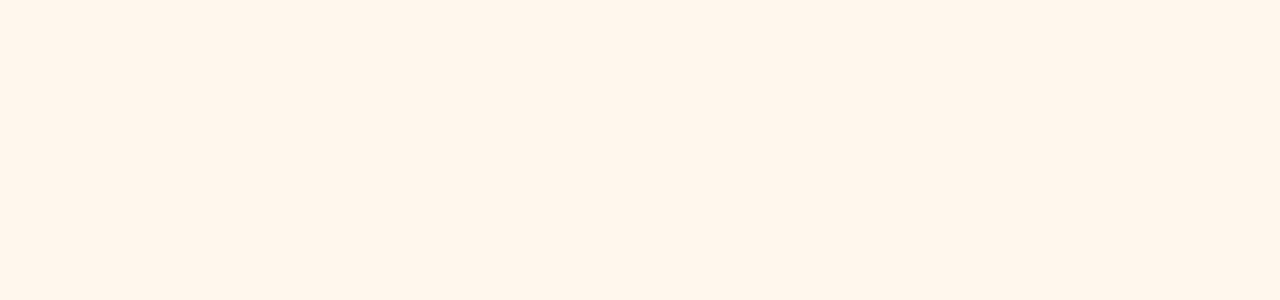
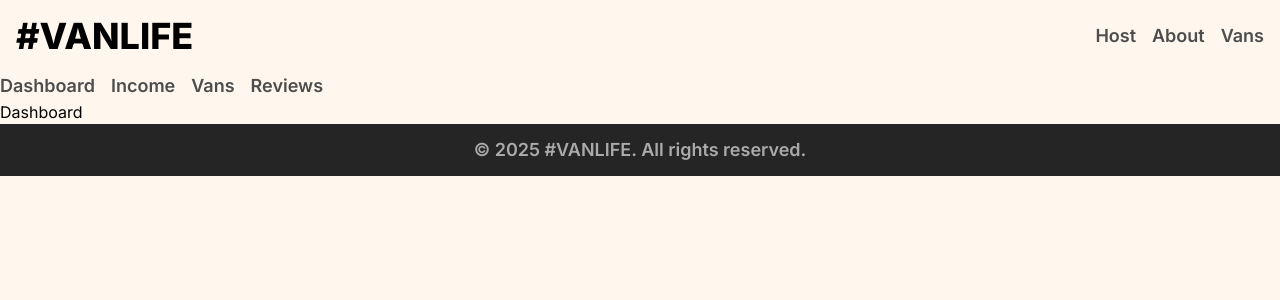
Before and after one commit to Lil-Code30/van-life, a React (Vite) app: page /host in a window 1280 px wide. Before the commit this address had no page. Shown: the top 300 px of the page. Built offline with nearby package versions, Linux system fonts and the light colour scheme; what miragejs would draw is missing.

Commit message:
applying relative paths for the navigation

```diff
--- a/src/App.jsx
+++ b/src/App.jsx
@@ -3,11 +3,15 @@ import { BrowserRouter, Route, Routes } from "react-router-dom";
 import Header from "./components/Header";
 import Footer from "./components/Footer";
 import Layout from "./components/Layout";
+import HostLayout from "./components/HostLayout";
 
 import Home from "./pages/Home";
 import About from "./pages/About";
-import Vans from "./pages/Vans";
-import VanDetail from "./pages/VanDetail";
+import Vans from "./pages/Vans/Vans";
+import VanDetail from "./pages/Vans/VanDetail";
+import Dashboard from "./pages/Host/Dashboard";
+import Income from "./pages/Host/Income";
+import Reviews from "./pages/Host/Reviews";
 
 import "./server";
 
@@ -15,11 +19,16 @@ function App() {
   return (
     <BrowserRouter>
       <Routes>
-        <Route element={<Layout />}>
-          <Route path="/" element={<Home />} />
-          <Route path="/about" element={<About />} />
-          <Route path="/vans" element={<Vans />} />
-          <Route path="/vans/:id" element={<VanDetail />} />
+        <Route path="/" element={<Layout />}>
+          <Route index element={<Home />} />
+          <Route path="about" element={<About />} />
+          <Route path="vans" element={<Vans />} />
+          <Route path="vans/:id" element={<VanDetail />} />
+          <Route path="host" element={<HostLayout />}>
+            <Route index element={<Dashboard />} />
+            <Route path="income" element={<Income />} />
+            <Route path="reviews" element={<Reviews />} />
+          </Route>
         </Route>
       </Routes>
     </BrowserRouter>
--- a/src/components/Header.jsx
+++ b/src/components/Header.jsx
@@ -10,6 +10,9 @@ export default function Header() {
         #VanLife
       </Link>
       <nav className="flex gap-x-4">
+        <Link className="nav-link" to="/host">
+          Host
+        </Link>
         <Link className="nav-link" to="/about">
           About
         </Link>
--- /dev/null
+++ b/src/components/HostLayout.jsx
@@ -0,0 +1,23 @@
+import { Link, Outlet } from "react-router-dom";
+
+export default function HostLayout() {
+  return (
+    <>
+      <nav className="flex gap-x-4">
+        <Link className="nav-link" to="/host">
+          Dashboard
+        </Link>
+        <Link className="nav-link" to="/host/income">
+          Income
+        </Link>
+        <Link className="nav-link" to="/vans">
+          Vans
+        </Link>
+        <Link className="nav-link" to="/host/reviews">
+          Reviews
+        </Link>
+      </nav>
+      <Outlet />
+    </>
+  );
+}
--- /dev/null
+++ b/src/pages/Host/Dashboard.jsx
@@ -0,0 +1,3 @@
+export default function Dashboard() {
+  return <h1>Dashboard</h1>;
+}
--- /dev/null
+++ b/src/pages/Host/Income.jsx
@@ -0,0 +1,3 @@
+export default function Income() {
+  return <h1>Income</h1>;
+}
--- /dev/null
+++ b/src/pages/Host/Reviews.jsx
@@ -0,0 +1,3 @@
+export default function Reviews() {
+  return <h1>Reviews</h1>;
+}
```
Also changed, not shown: src/pages/Vans/VanDetail.jsx (renamed from src/pages/VanDetail.jsx), src/pages/Vans/Vans.jsx (renamed from src/pages/Vans.jsx).
